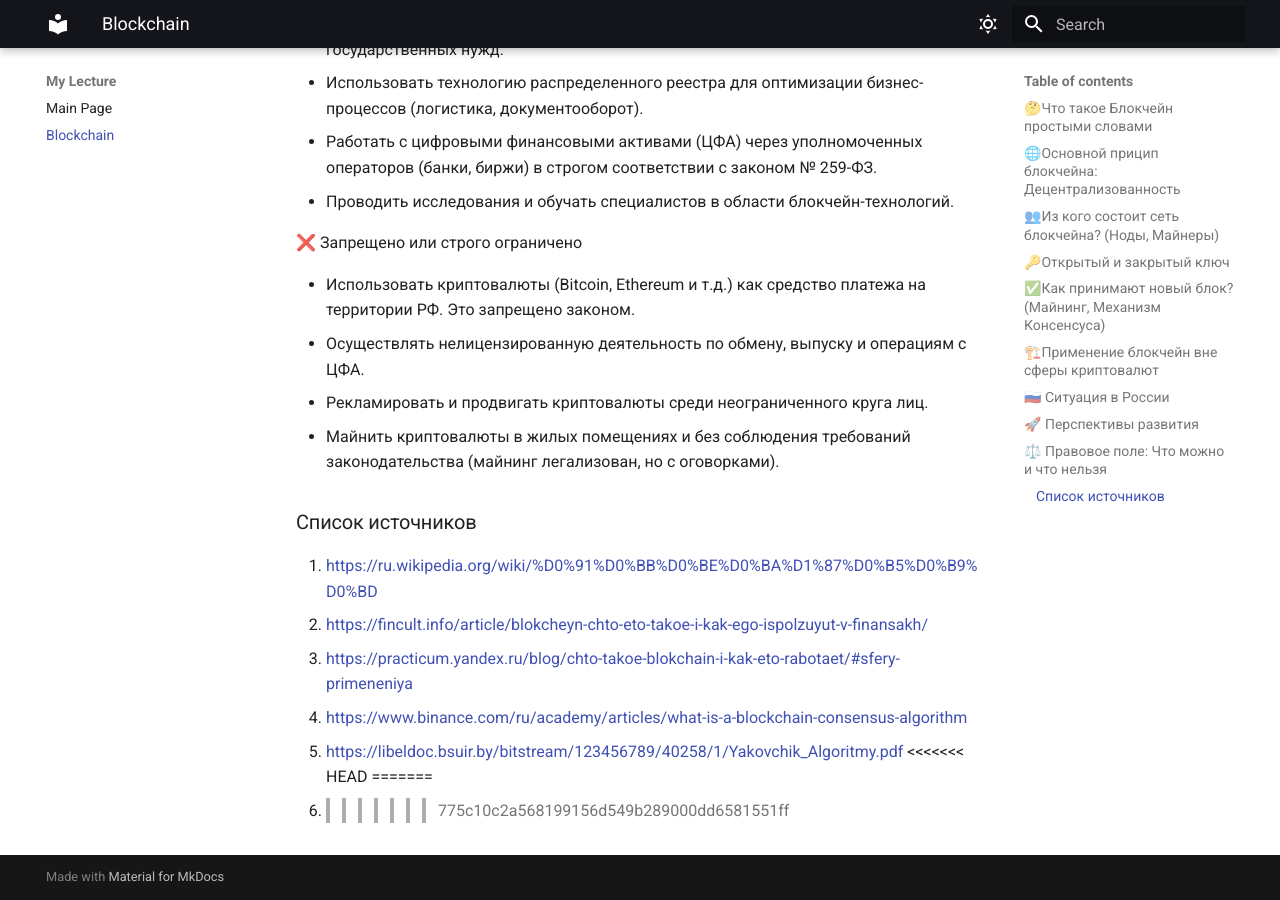
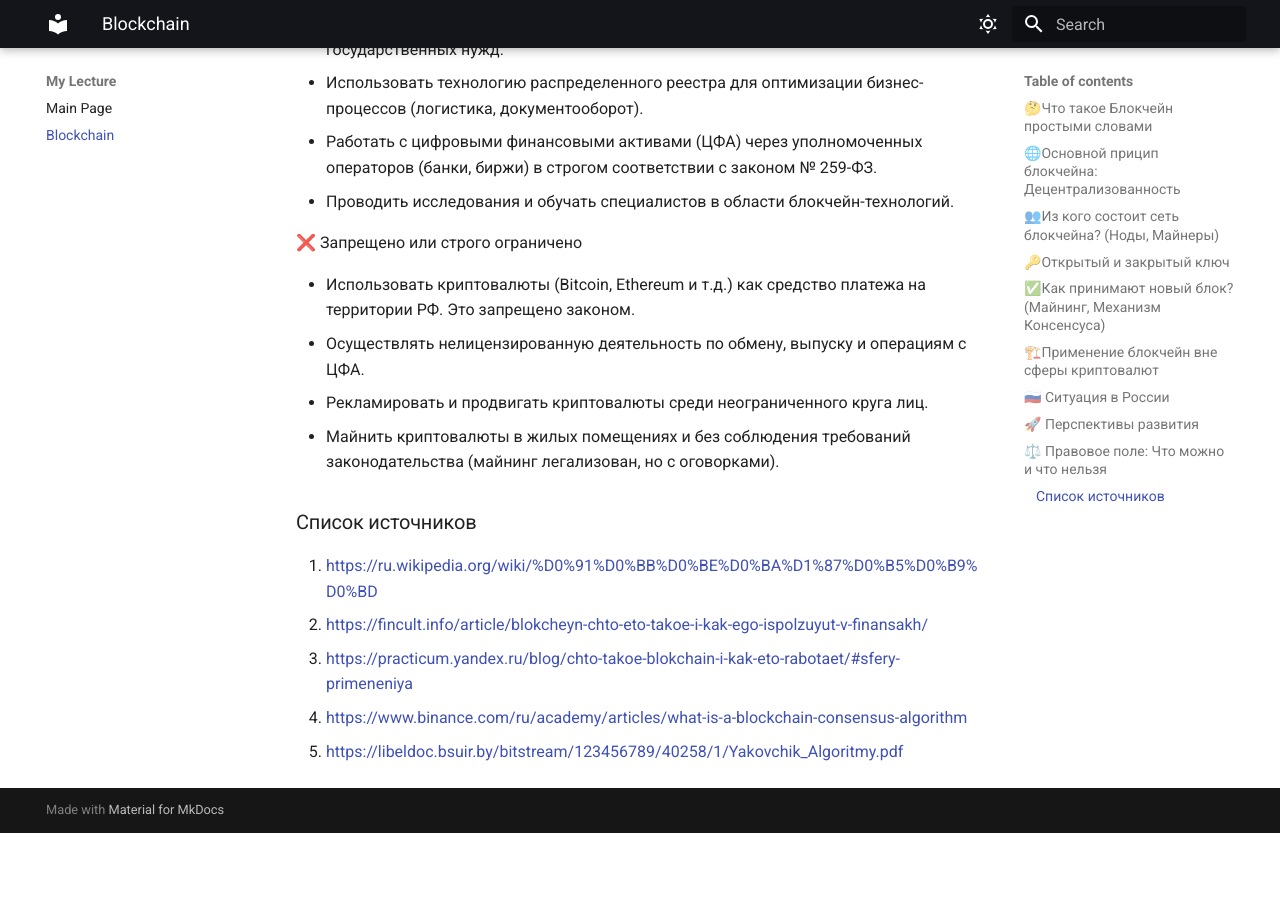
Before and after one commit to ivanyakushov0405/infotech, an MkDocs documentation site: the page built from docs/Blockchain.md, in a window 1280 px wide and 900 px high, scrolled down 8797 px. Built offline with MkDocs 1.6.1 and Material for MkDocs 9.7.7, drawn with Linux system fonts in a browser that asks for light colours; after the commit the page ends 9630 px from its top, so only the background shows below that.

Commit message:
Update Blockchain.md

```diff
--- a/docs/Blockchain.md
+++ b/docs/Blockchain.md
@@ -166,7 +166,3 @@
 3. <https://practicum.yandex.ru/blog/chto-takoe-blokchain-i-kak-eto-rabotaet/#sfery-primeneniya>
 4. <https://www.binance.com/ru/academy/articles/what-is-a-blockchain-consensus-algorithm>
 5. <https://libeldoc.bsuir.by/bitstream/123456789/40258/1/Yakovchik_Algoritmy.pdf>
-<<<<<<< HEAD
-=======
-6.
->>>>>>> 775c10c2a568199156d549b289000dd6581551ff
```
